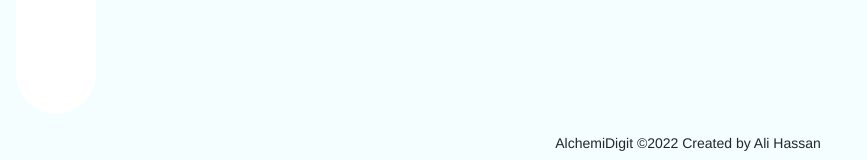
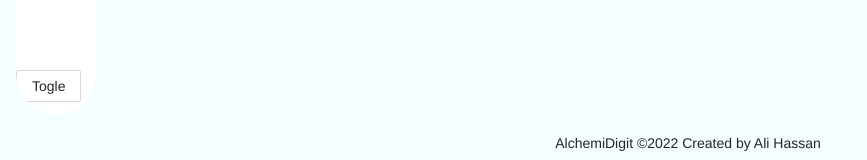
Before and after one commit to ali-hazan/moon, a Vue app: page /dashboard in a window 1280 px wide. Shown: the part 622-782 px from the top of the page, without its empty margins (0-867 px from the left). Built offline with nearby package versions, Linux system fonts and the light colour scheme.

Commit message:
Add toggle button to navbar

```diff
--- a/src/views/layout/mainLayout.vue
+++ b/src/views/layout/mainLayout.vue
@@ -10,6 +10,7 @@
         top: '16px',
         bottom: '16px',
         borderRadius: '48px',
+        overflowX: 'hidden'
       }"
     >
       <div class="logo" />
@@ -47,6 +48,8 @@
           <span class="nav-text">nav 8</span>
         </a-menu-item>
       </a-menu>
+
+      <a-button class="nav-collapse-btn" @click="collapsed=!collapsed">Togle</a-button>
     </a-layout-sider>
     <a-layout :style="collapsed?{ marginLeft: '96px' }:{ marginLeft: '216px' }">
       <a-layout-content :style="{ margin: '24px 16px 0', overflow: 'initial' }">
@@ -103,4 +106,9 @@ export default defineComponent({
 [data-theme="dark"] .site-layout .site-layout-background {
   background: #141414;
 }
+.nav-collapse-btn{
+  position: absolute !important;
+  bottom: 12px;
+  left: 0px;
+}
 </style>
```
